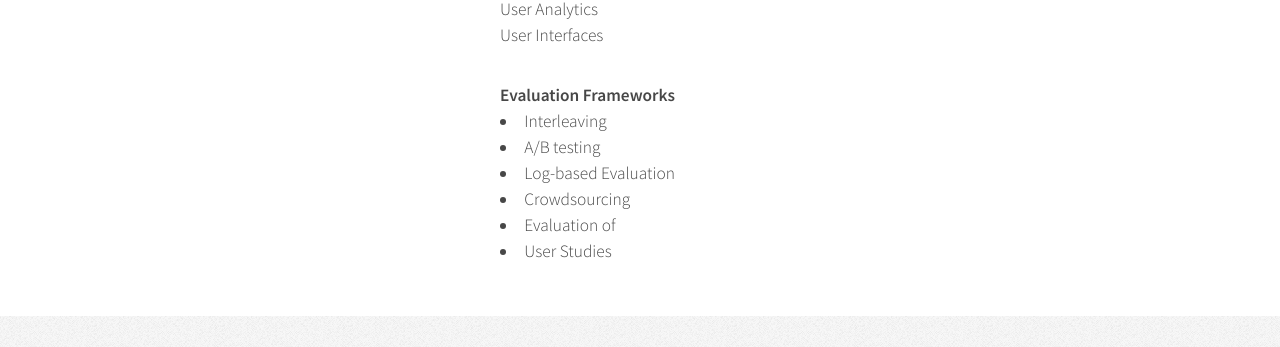
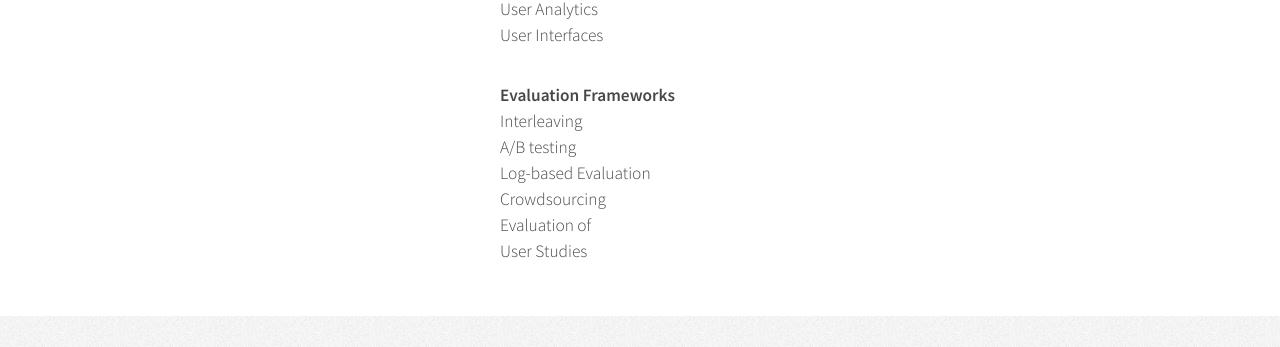
Before and after one commit to ekanou/evaluation, a Jekyll site: the page built from in-practice.html, in a window 1280 px wide. Shown: the part 1205-1552 px from the top of the page. Built offline with Jekyll 4.4.1, drawn with Linux system fonts in a browser that asks for light colours.

Commit message:
Update in-practice.html

```diff
--- a/in-practice.html
+++ b/in-practice.html
@@ -37,6 +37,7 @@ layout: default
 									<li>User Interfaces</li>
 								</ul>
 								<strong>Evaluation Frameworks</strong>
+								<ul>
 									<li>Interleaving</li>
 									<li>A/B testing</li>
 									<li>Log-based Evaluation</li>
```
